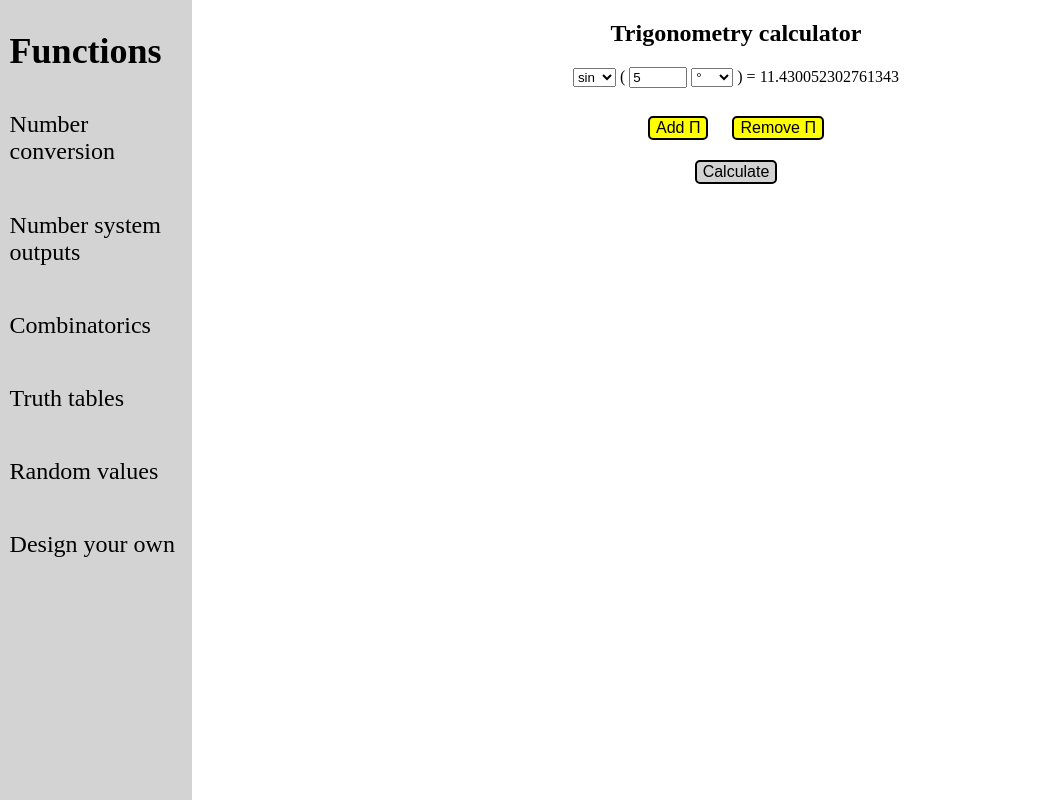
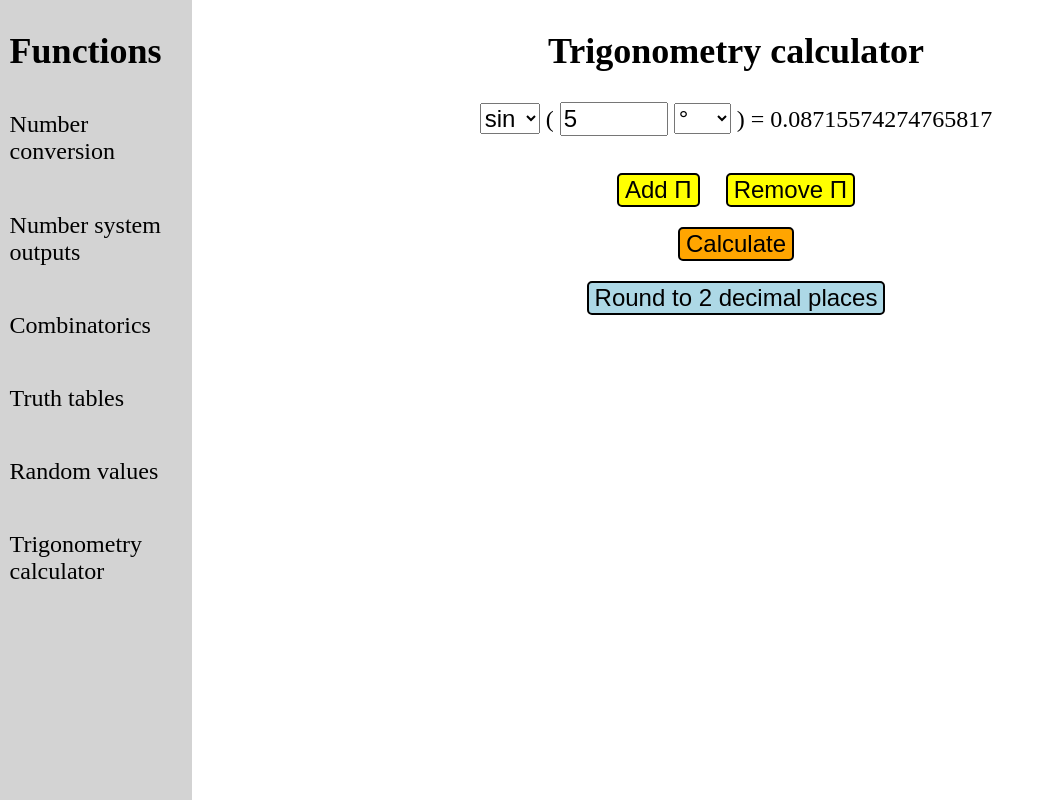
Before and after one commit to longlong2000hcm/DevBasicSkills2018-Team18, a plain HTML site: page Trigonometry.html in a window 1280 px wide. Both pictures are taken after typing "5" into the empty fields and a click on the button "Calculate". Shown: the whole page, without its empty margins (0-1045 px from the left). Drawn offline with Linux system fonts and the light colour scheme.

Commit message:
fix bugs 1

```diff
--- a/Trigonometry.html
+++ b/Trigonometry.html
@@ -5,6 +5,9 @@
     <link rel="stylesheet" type="text/css" href="Project.css">
     <title>Trigonometry</title>
     <style>
+        button {
+            background-color: orange;
+        }
         body {
             margin:0px;
         }
@@ -12,54 +15,70 @@
             float:right;
             width:85%;
             text-align: center;
+            font-size:150%;
         }
         .PiBtn {
             background-color: yellow;
         }
+        select, input {
+            font-size:100%;
+        }
+        #round {
+            background-color: lightblue;
+        }
+
     </style>
     <script>
+
+        var result = 0;
         function addPi() {
-            document.getElementById("Pi").innerHTML="&Pi;";
+            document.getElementById("Pi").innerHTML = "&Pi;";
             console.log("Pi added");
         }
         function removePi() {
-            document.getElementById("Pi").innerHTML="";
+            document.getElementById("Pi").innerHTML = "";
             console.log("Pi removed");
         }
         function trigonometry() {
             var type = document.getElementById("type").value;
             var unit = document.getElementById("unit").value;
             var input = Number(document.getElementById("number_input").value);
-            var result = Number;
-            var Pi=document.getElementById("Pi").innerText;
-            if (Pi!="") {
-                console.log("Pi:"+Pi);
-                input = input*Math.PI;
+
+            var Pi = document.getElementById("Pi").innerText;
+            if (Pi != "") {
+                console.log("Pi:" + Pi);
+                input = input * Math.PI;
                 console.log("multiplied by Pi");
-                }
+            }
 
-            if (type = "sin") {
+            if (type == "sin") {
                 if (unit == "degree") { result = Math.sin(input / 180 * Math.PI); }
                 else { result = Math.sin(input); }
             }
-            if (type = "cos") {
+            if (type == "cos") {
                 if (unit == "degree") { result = Math.cos(input / 180 * Math.PI); }
                 else { result = Math.cos(input); }
             }
-            if (type = "tan") {
+            if (type == "tan") {
                 if (unit == "degree") { result = Math.tan(input / 180 * Math.PI); }
                 else { result = Math.tan(input); }
             }
-            if (type = "cot") {
-                if (unit == "degree") { result = 1/(Math.tan(input / 180 * Math.PI)); }
-                else { result = 1/(Math.tan(input)); }
+            if (type == "cot") {
+                if (unit == "degree") { result = 1 / (Math.tan(input / 180 * Math.PI)); }
+                else { result = 1 / (Math.tan(input)); }
             }
 
             document.getElementById("result").innerHTML = result;
             console.log(type);
-            console.log("Input: "+input);
+            console.log("Input: " + input);
             console.log(unit);
             console.log(result);
+        }
+
+        function round() {
+            var rounded_result = document.getElementById("result").innerText;
+            rounded_result = Math.round(rounded_result * 100) / 100
+            document.getElementById("result").innerHTML = rounded_result;
         }
     </script>
 </head>
@@ -72,7 +91,7 @@
         <a href="">Combinatorics</a><br>
         <a href="">Truth tables</a><br>
         <a href="RNG Tester.html">Random values</a><br>
-        <a href="">Design your own</a><br>
+        <a href="Trigonometry.html">Trigonometry calculator</a><br>
     </div>
     <div id="container">
         <h2>Trigonometry calculator</h2>
@@ -83,8 +102,8 @@
             <option value="cot">cot</option>
         </select>
         (
-        <input id="number_input" type="number" style="width:50px;">
-        <span id="Pi" ></span>
+        <input id="number_input" type="number" style="width:100px;">
+        <span id="Pi"></span>
         <select id="unit">
             <option value="degree">&deg;</option>
             <<option value="rad">rad</option>
@@ -93,7 +112,8 @@
         <span id="result"></span><br><br>
         <button id="addPI" class="PiBtn" onclick="addPi()">Add &Pi;</button>
         <button id="addPI" class="PiBtn" onclick="removePi()">Remove &Pi;</button><br>
-        <button id="calculate" onclick="trigonometry()">Calculate</button>
+        <button id="calculate" onclick="trigonometry()">Calculate</button><br>
+        <button id="round" onclick="round()">Round to 2 decimal places</button>
     </div>
 </body>
 
```
Also changed, not shown: Number system conversions.html (+3 -0 lines), RNG Tester.html (+3 -0 lines).
